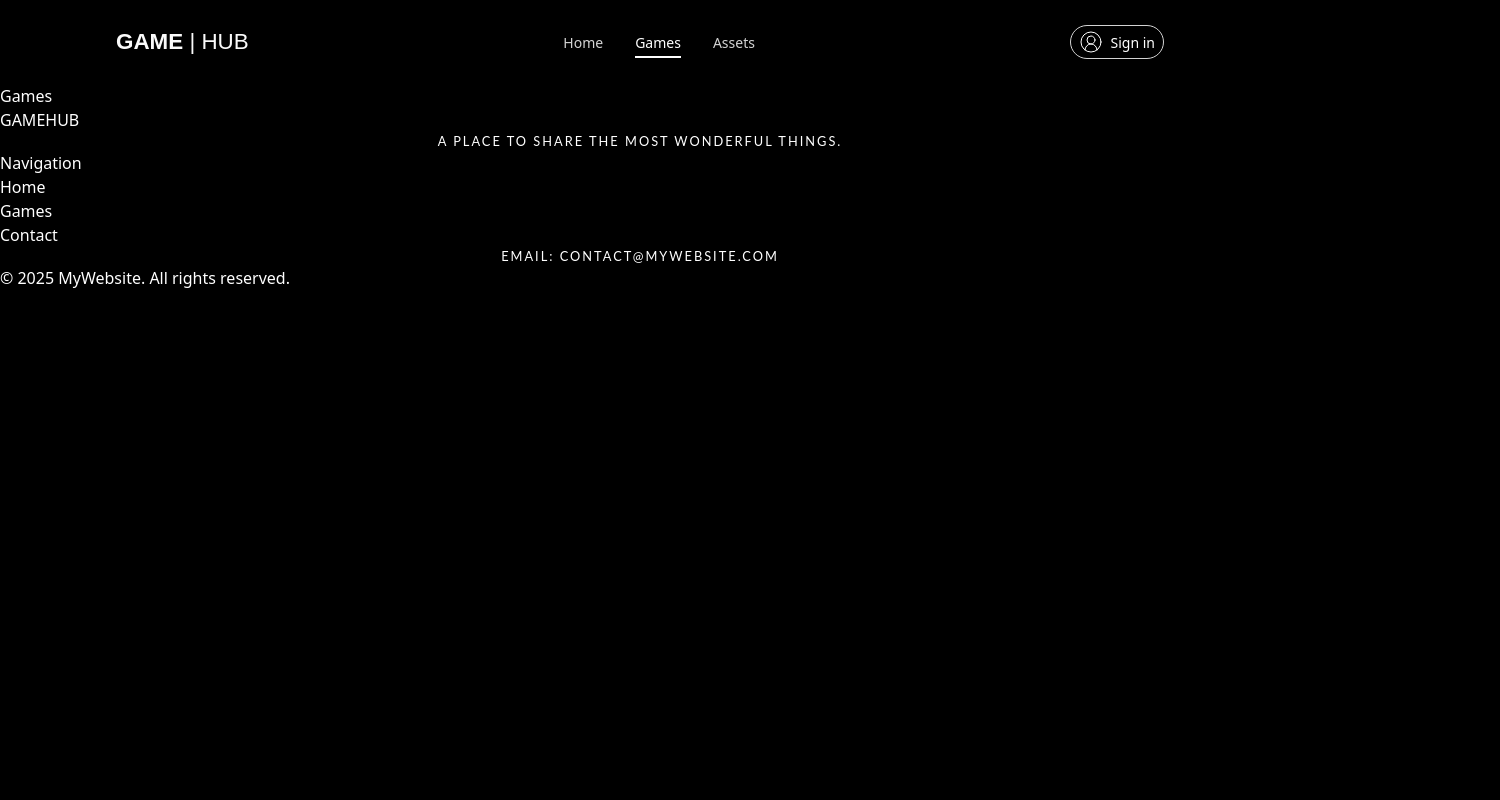
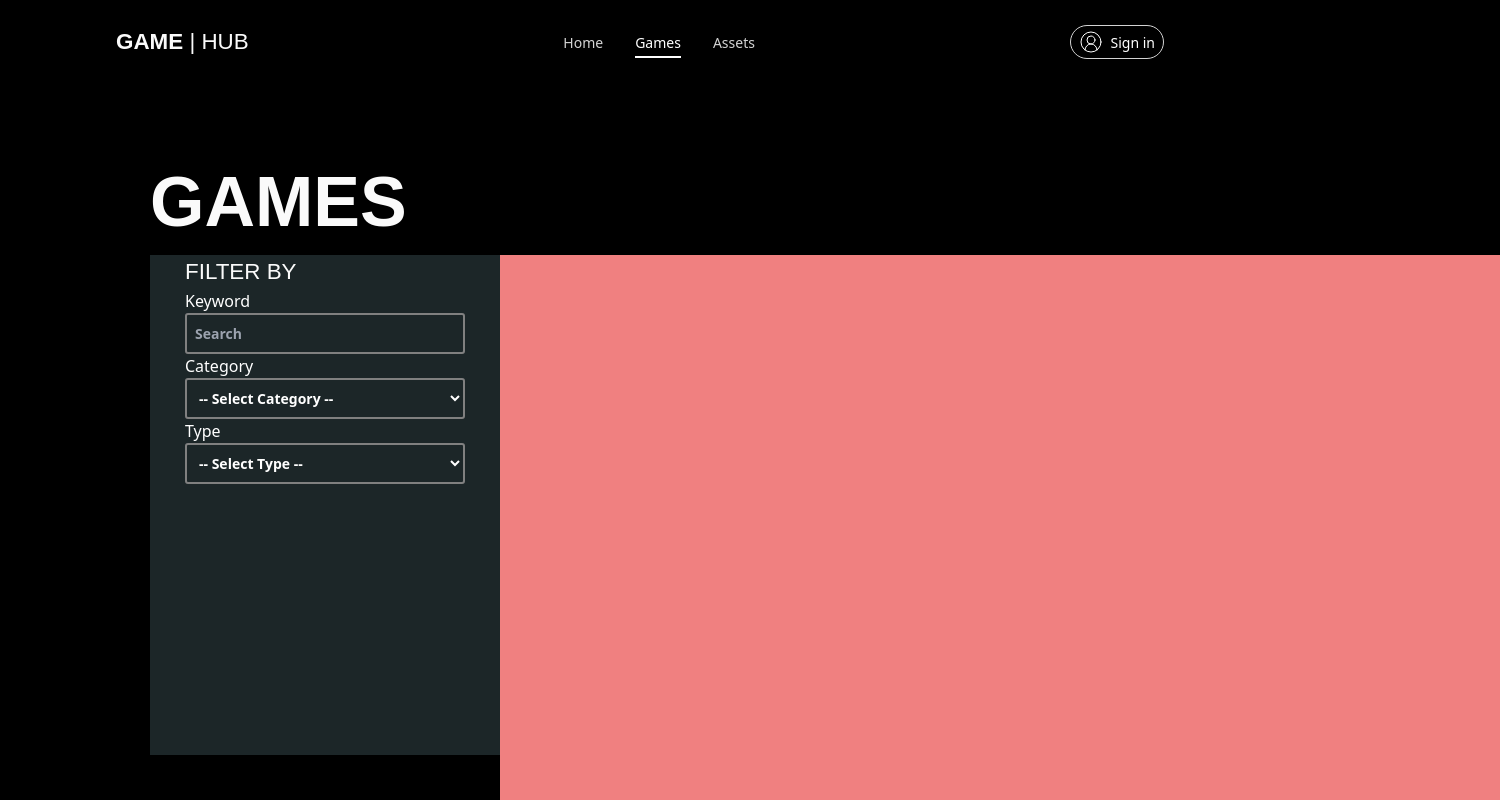
Before and after one commit to hthaitai/swd-gamehub, a React (Vite) app: page /games in a window 1280 px wide. Shown: the top 800 px of the page, 1500 px wide, since content can reach past the window. Built offline with nearby package versions, Linux system fonts and the light colour scheme.

Commit message:
update: add games page

```diff
--- a/src/css/styles.css
+++ b/src/css/styles.css
@@ -3,10 +3,8 @@ body {
   color: white;
 }
 /* responsive */
-@media (max-width: 640px) {
-  .homepage-title {
-    font-size: 30px !important;
-
+@media (max-width: 1100px) {
+  .card-game {
   }
 }
 
@@ -26,6 +24,7 @@ html {
   justify-content: space-between;
   align-items: center;
   height: 84px;
+  top: 0;
   width: 100%;
   position: fixed;
   z-index: 999;
@@ -142,11 +141,10 @@ html {
   align-items: center; /* Căn giữa theo chiều dọc */
   justify-content: center; /* Căn giữa theo chiều ngang */
   position: relative; /* Để hỗ trợ phần tử con có position absolute */
-
 }
 
 .game-free {
-  margin-top:20px;
+  margin-top: 20px;
   position: absolute; /* Giữ cố định trong container-free */
   top: 20px; /* Cách mép trên 20px */
   left: 30px; /* Cách mép trái 30px */
@@ -156,8 +154,8 @@ html {
 }
 
 .game-free-title {
-  background:black;
-  opacity:0.75;
+  background: black;
+  opacity: 0.75;
   height: 32px;
   width: 100%;
   bottom: 0;
@@ -166,7 +164,7 @@ html {
   overflow: hidden;
   white-space: nowrap;
   padding: 10px;
-  font-weight:750;
+  font-weight: 750;
 }
 .card-free-game img {
   width: 100%; /* Đảm bảo ảnh chiếm toàn bộ chiều rộng */
@@ -176,7 +174,7 @@ html {
   margin-top: 25px;
   border-radius: 10px;
   border: 25px;
-  margin:25px;
+  margin: 25px;
   filter: drop-shadow(0 30px 10px rgba(0, 0, 0, 0.125));
   display: flex;
   flex-direction: column;
@@ -188,6 +186,11 @@ html {
 }
 
 .cardbox-free-game {
+}
+.text-game {
+  margin-top: 4px;
+  margin-bot: 4px;
+  font-weight: 600;
 }
 .card-game {
   background-image: url("/assets/backgroundcard.jpg");
@@ -306,10 +309,55 @@ p {
 }
 
 /* Games Page */
-.gamespage {
-  padding-top: 84px;
+.container-page {
+  display: flex;
+  flex-direction: column;
+  margin: 150px;
+  min-height: 100vh;
+}
+.title {
+  font-size: 70px;
+  font-weight: 800;
+}
+.game-box {
+  margin: 0 auto 20px auto;
+  min-height: 100vh;
+  display: flex;
+  flex-direction: row;
+}
+.form-input {
+  border-radius: 3px;
+  background: none;
+  border: 2px solid gray;
+  width: 280px;
+  padding: 8px;
+  color: white;
+  font-size: 14px;
+  font-weight: 700;
 }
 
+.form-input option {
+  background-color: #1c2628; /* Cùng màu với filter */
+  color: white;
+  font-size: 14px;
+  font-weight: 700;
+  padding: 5px;
+}
+
+.game-filter {
+  width: 350px;
+  height: 500px;
+  display: flex;
+  flex-direction: column;
+  align-content: center;
+  flex-wrap: wrap;
+  /* text-align: center; */
+  background-color: #1c2628;
+}
+.game-item {
+  width: 1000px;
+  background-color: lightcoral;
+}
 /* Assets Page */
 .assetspage {
   padding-top: 84px;
--- a/src/pages/Games.jsx
+++ b/src/pages/Games.jsx
@@ -1,7 +1,42 @@
-import React from "react"
+import React from "react";
 
 const Games = () => {
-  return <div className="gamespage">Games</div>
-}
+  return (
+    <div className="container-page ">
+      <h1 className="title">Games</h1>
+      <div className="game-box">
+        <div className=" game-filter">
+          <h1 className="font-extrabold mt-4">Filter By</h1>
+          <div className="mb-3 mt-12">
+            <div className=" text-gray-400 font-bold text-sm">Keyword</div>
+            <input type="text" className="form-input" placeholder="Search" />
+          </div>
+          <div className="mb-3">
+            <div className=" text-gray-400 font-bold  text-sm">Category</div>
+            <select name="" className="form-input" id="">
+              <option value="" disabled selected>
+                -- Select Category --
+              </option>{" "}
+              <option value="">2</option>
+              <option value="">3</option>
+              <option value="">4</option>
+            </select>
+          </div>
+          <div className="mb-3">
+            <div className=" text-gray-400 font-bold text-sm">Type</div>
+            <select name="" className="form-input" id="">
+              <option value="" disabled selected>
+                -- Select Type --
+              </option>
+              <option value="">Free</option>
+              <option value="">Pay</option>
+            </select>{" "}
+          </div>
+        </div>
+        <div className=" game-item"></div>
+      </div>
+    </div>
+  );
+};
 
-export default Games
+export default Games;
--- a/src/pages/HomePage.jsx
+++ b/src/pages/HomePage.jsx
@@ -64,8 +64,10 @@ const HomePage = () => {
           <div className="card-game " key={game.id}>
             <div className="wrapper">
               <img className="banner-image" src={game.image} />
-                <h1 className="mt-4 mb-4 font-bold">{game.title}</h1>{" "}
-                <p>{game.description}</p>
+              <div >
+                <h1 className="text-game">{game.title}</h1>{" "}
+                <p className="mt-4">{game.description}</p>
+              </div>
             </div>
             <div className="button-wrapper">
               <button className="btn outline">DETAILS</button>
```
Lines whose indentation alone changed are shown as unchanged.
